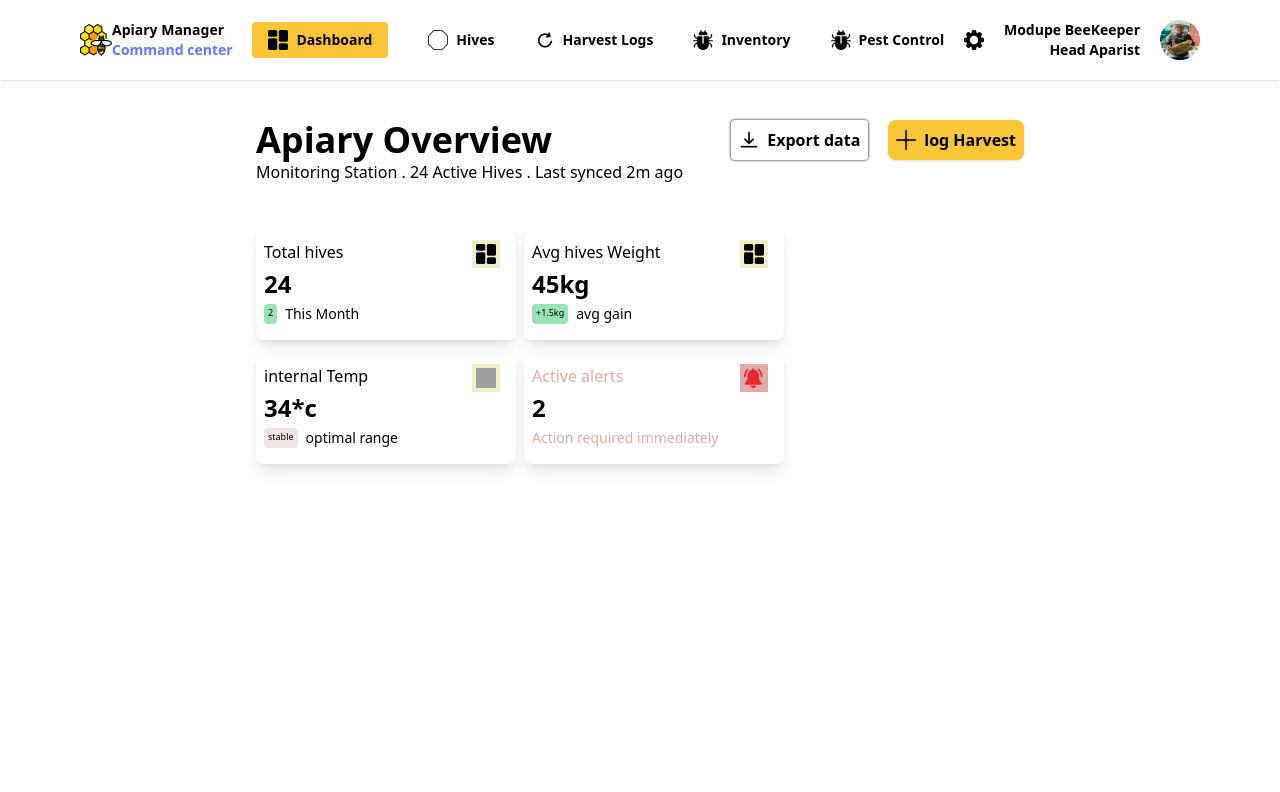
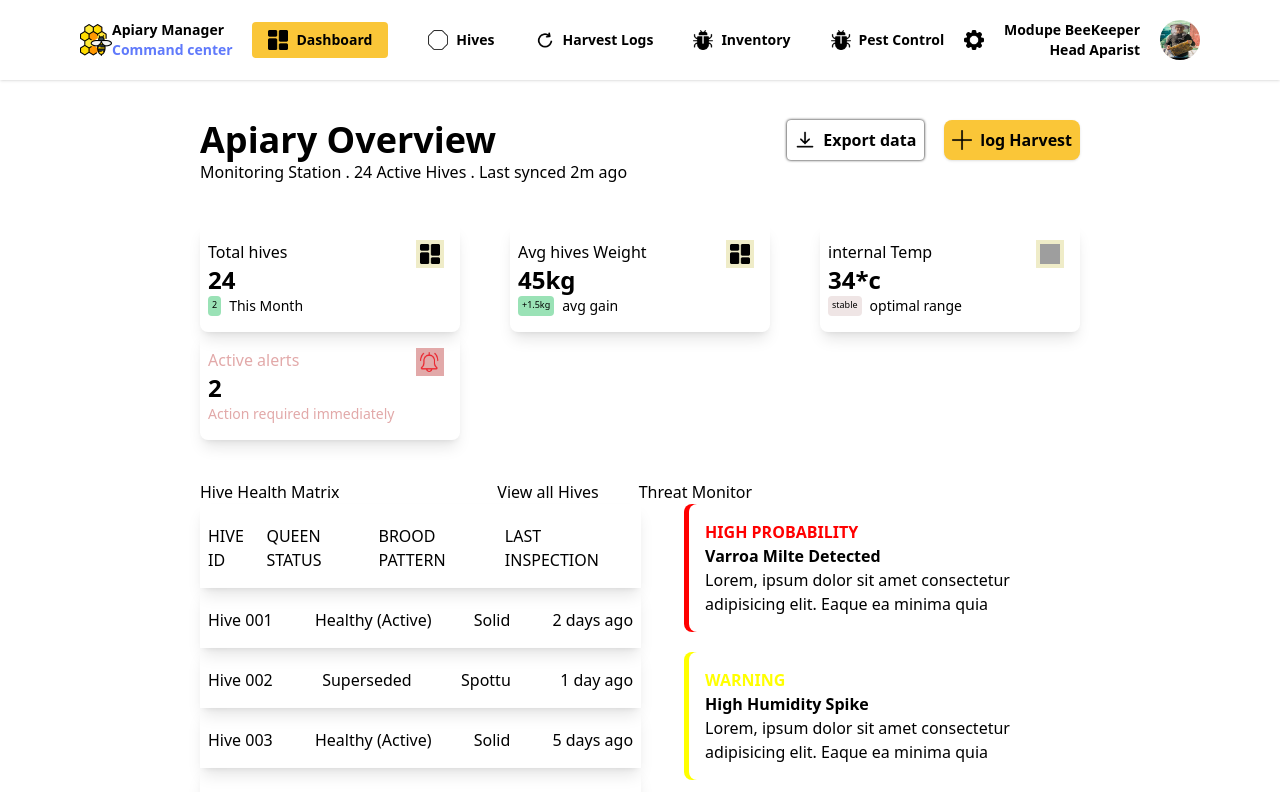
Before and after one commit to Modupe-Onakoya/bee-keeping-dashboard, a React (Vite) app: page / in a window 1280 px wide. Shown: the top 792 px of the page. Built offline with nearby package versions, Linux system fonts and the light colour scheme; grey boxes are pictures that could not be loaded.

Commit message:
created the health matrix section and threat monitor

```diff
--- a/src/App.jsx
+++ b/src/App.jsx
@@ -2,6 +2,7 @@ import { useState } from "react"
 import assets from "./assets/assets"
 import Navbar from "./Components/Navbar"
 import Header from "./Components/Header"
+import HealthMatrix from "./Components/HealthMatrix"
 
 
 function App() {
@@ -12,6 +13,7 @@ function App() {
 
       <Navbar />
       <Header />
+      <HealthMatrix />
     </>
   )
 }
--- a/src/Components/Card.jsx
+++ b/src/Components/Card.jsx
@@ -6,7 +6,7 @@ function Card({ data }) {
     return (
         <div className="flex justify-between p-4  w-[260px] pl-2 rounded-lg shadow-lg ">
 
-            <div className={`flex flex-col gap-1 ${data.icon === assets.bell ? "text-[#e2a9a9]" : null}`}>
+            <div className={`flex flex-col ${data.icon === assets.bell ? "text-[#e2a9a9]" : null}`}>
                 <h1>{data.head}</h1>
                 <p className="text-2xl font-bold text-black " >{data.num}</p>
                 <div className="flex gap-2">
--- a/src/Components/Header.jsx
+++ b/src/Components/Header.jsx
@@ -40,7 +40,7 @@ function Header() {
     ]
     return (
 
-        <div className="px-64 pt-10 ">
+        <div className="px-50 pt-10 ">
             <div className="flex justify-between ">
                 <div>
                     <h1 className="font-bold text-4xl">Apiary Overview </h1>
@@ -51,7 +51,7 @@ function Header() {
                     <p className="flex  gap-2 items-center h-fit p-2 font-bold bg-[#fac638] font-bold rounded-lg shadow-sm" ><img src={assets.plus} alt="" className="size-5" />log Harvest</p>
                 </div>
             </div>
-            <div className="flex flex-wrap pt-10 gap-2">
+            <div className="flex flex-wrap pt-10 justify-between">
                 {ApiData.map((data, index) => (
                     <Card key={index} data={data} />
                 ))}
--- /dev/null
+++ b/src/Components/HealthMatrix.jsx
@@ -0,0 +1,79 @@
+import HealthMatrixCard from "./HealthMatrixCard"
+import MatrixHeader from "./MatrixHeader"
+import Threat from "./Threat"
+
+function HealthMatrix() {
+    const matrixs = [
+        {
+            id: "HIVE ID",
+            status: "QUEEN STATUS",
+            pattern: "BROOD PATTERN",
+            inspection: "LAST INSPECTION"
+        }, {
+            id: "Hive 001",
+            status: "Healthy (Active)",
+            pattern: "Solid",
+            inspection: "2 days ago"
+
+        },
+        {
+            id: "Hive 002",
+            status: "Superseded",
+            pattern: "Spottu",
+            inspection: "1 day ago"
+        }, {
+            id: "Hive 003",
+            status: "Healthy (Active)",
+            pattern: "Solid",
+            inspection: "5 days ago"
+        }, {
+            id: "Hive 004",
+            status: "check required",
+            pattern: "irregular",
+            inspection: "Today"
+        },
+    ]
+    const threatMonitor = [
+        {
+            head: "HIGH PROBABILITY",
+            head2: "Varroa Milte Detected",
+            color: "red"
+        },
+        {
+            head: "WARNING",
+            head2: "High Humidity Spike",
+            color: "yellow"
+
+        }, {
+            head: "NOTICE",
+            head2: "Weather Alert",
+            color: "blue"
+
+        },
+    ]
+    return (
+        <div className="px-50  py-10">
+            <MatrixHeader />
+
+            <div className="flex justify-between gap-12">
+                <div className="w-[80%] over-flow:hidden " >
+                    {matrixs.map((matrix, index) => (
+
+                        <HealthMatrixCard key={index} card={matrix} />
+
+                    ))}
+                </div>
+                <div className="flex flex-col gap-5">
+                    {threatMonitor.map((threat, index) => (
+                        <>
+                            <Threat key={index} threat={threat} />
+
+                        </>
+                    ))}
+                </div>
+            </div>
+        </div>
+    )
+}
+
+export default HealthMatrix
--- /dev/null
+++ b/src/Components/HealthMatrixCard.jsx
@@ -0,0 +1,20 @@
+import HealthMatrix from "./HealthMatrix"
+
+function HealthMatrixCard({ card }) {
+
+    return (
+        <div className=" pt-1 shadow-lg  ">
+            <div className="flex justify-between text-start gap-1  px-2 py-4">
+                <p >{card.id}</p>
+                <p> {card.status}</p>
+                <p>
+                    {card.pattern}
+                </p>
+                <p className="">{card.inspection} </p>
+            </div>
+        </div>
+
+    )
+}
+
+export default HealthMatrixCard;
--- /dev/null
+++ b/src/Components/MatrixHeader.jsx
@@ -0,0 +1,21 @@
+
+function MatrixHeader() {
+
+    return (
+        <>
+            <div className="flex justify-between">
+                <h1>
+                    Hive Health Matrix
+                </h1>
+                <div className="flex gap-10 pr-82">
+                    <p className="">
+                        View all Hives
+                    </p>
+                    <p>Threat Monitor</p>
+                </div>
+            </div>
+        </>
+    )
+}
+
+export default MatrixHeader
--- /dev/null
+++ b/src/Components/Threat.jsx
@@ -0,0 +1,14 @@
+
+function Threat({ threat }) {
+    return (
+        <div>
+            <div className="rounded-lg p-4 shadow-lg" style={{ "boxShadow": `-5px 0px 0px ${threat.color}` }} >
+                <h1 className="font-bold" style={{ "color": threat.color }}>{threat.head}</h1>
+                <p className="font-bold">{threat.head2}</p>
+                <p>Lorem, ipsum dolor sit amet consectetur adipisicing elit. Eaque ea minima quia</p>
+            </div>
+        </div >
+    )
+
+}
+export default Threat
```
Also changed, not shown: src/assets/bell.png.
